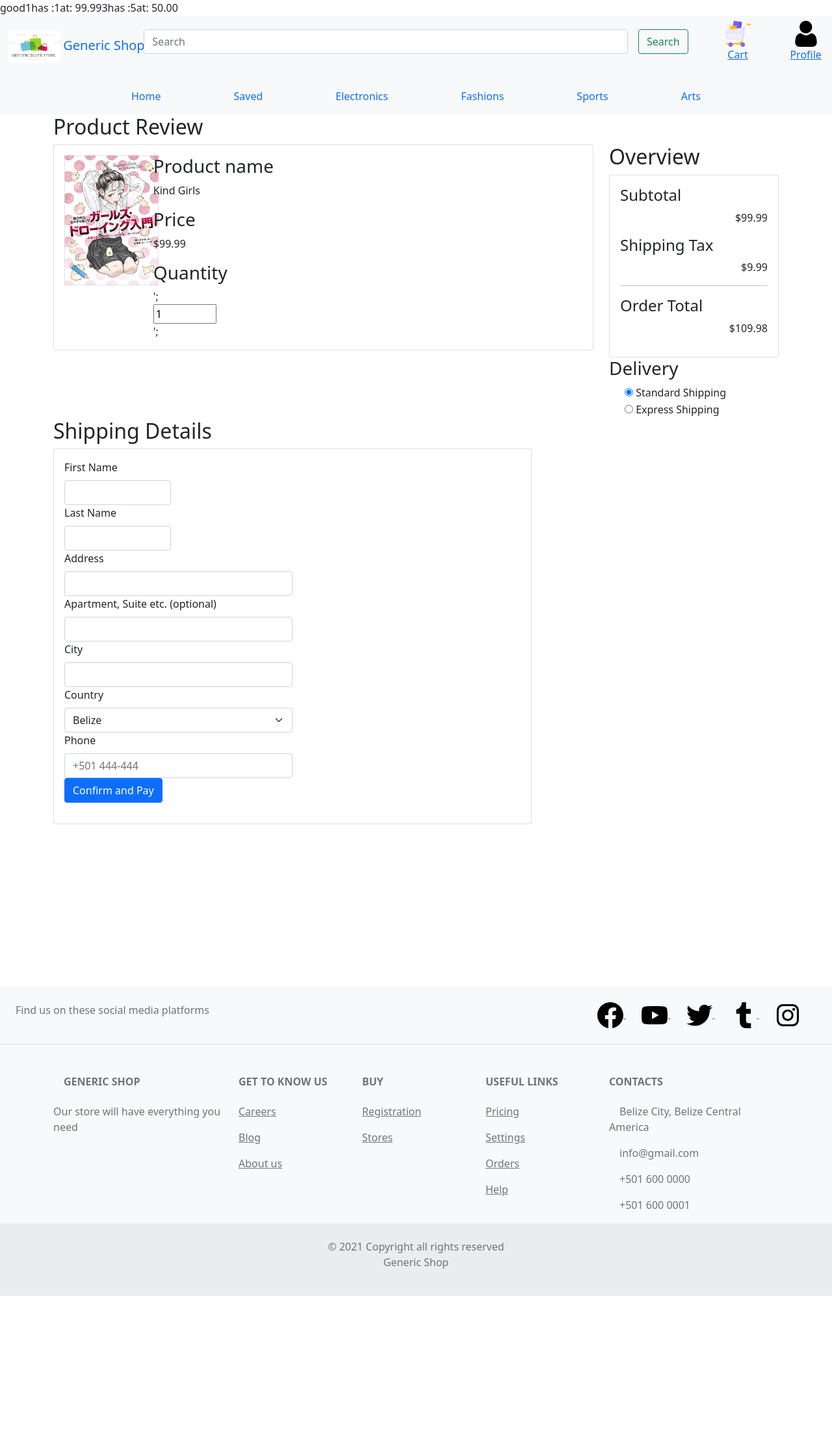
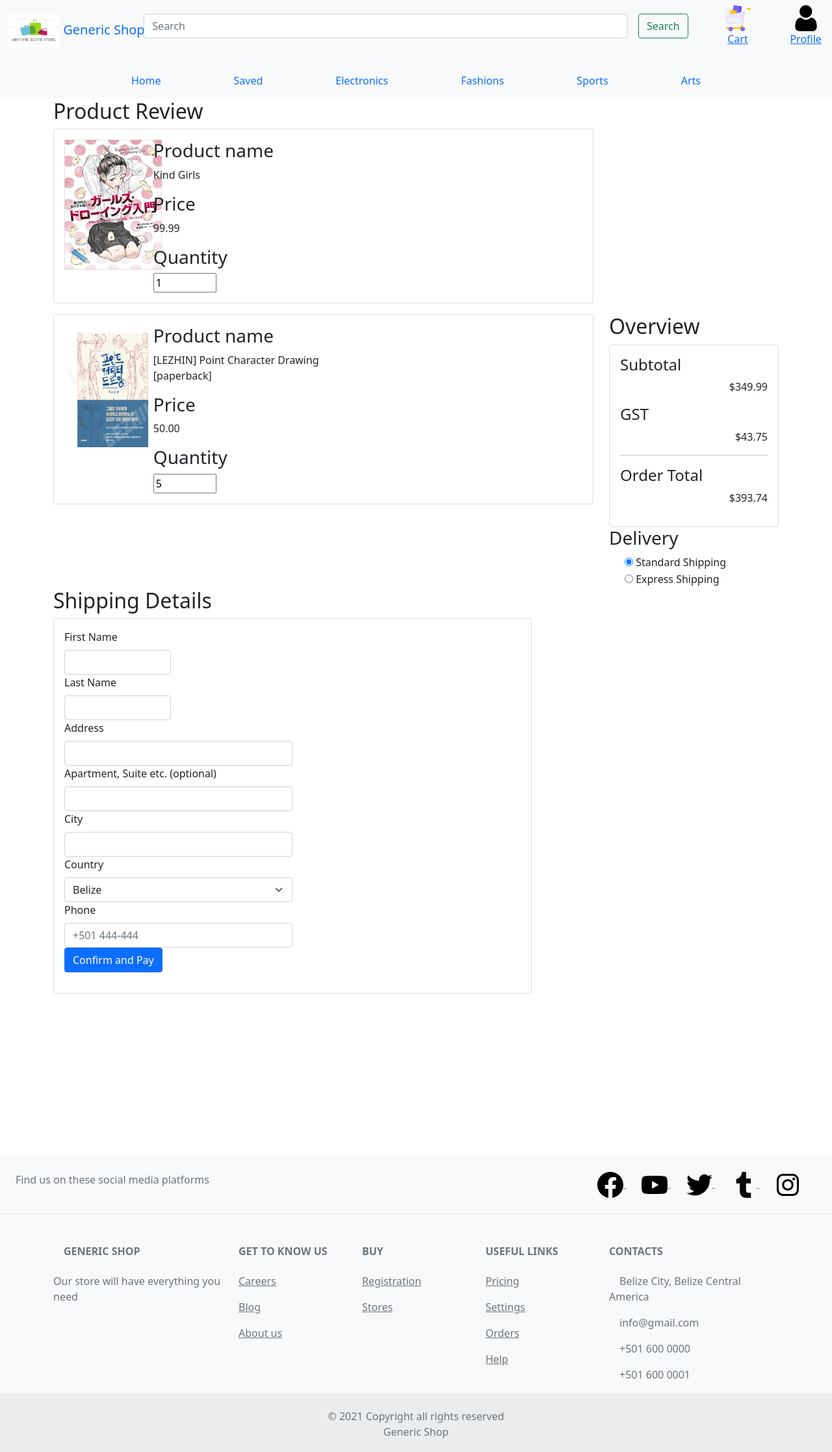
Before and after one commit to Lurothero/ShoppingCart, a PHP site: the page made by checkout page.php in a window 1280 px wide. Shown: the top 2234 px of the page at 65% size. Before the commit the page ends 1994 px from the top, so only its background shows below. Run offline with PHP 8.4, Linux system fonts and the light colour scheme; a user stored in the database is signed in; data comes from the database, SQL or seed files in the repository; both versions use the stored data as it was after the commit; some libraries are stand-ins or nearby versions.

Commit message:
Submission

```diff
--- a/Product detail.html
+++ b/Product detail.html
@@ -77,6 +77,8 @@
 
 
 
+
+
     <div class="navbar navbar-expand-lg bg-light">
         <div class="container-fluid">
 
@@ -85,7 +87,7 @@
             <div class="col-2">
 
 
-                <a href="#" class="navbar-brand">
+                <a href="product description.php" class="navbar-brand">
                     <img src="assets/logo.png" alt="logo" id="logo">
                     Generic Shop
                 </a>
--- a/SCRIPT TEST/ecomDB.php
+++ b/SCRIPT TEST/ecomDB.php
@@ -2,7 +2,7 @@
 
 $servername = "localhost";
 $user = "ReneAllen";#
-$pass = "AzO]dobWf6Ynw.kQ";#Please connect to your own Database!
+$pass = "";#Please connect to your own Database!
 $dbname = "ecoms";
 
 $connect = mysqli_connect($servername,$user,$pass,$dbname);
--- a/checkout page.php
+++ b/checkout page.php
@@ -9,7 +9,7 @@ $user = $_SESSION["username"];
 
 $tablename = $user . "table";//SPACE MUST BE KEPT
 
-
+$tally = 0;
 
  $sql = "SELECT $tablename.itemID, SUM($tablename.quantity), product_detail.item_price FROM `$tablename`,`product_detail` WHERE product_detail.item_id = $tablename.itemID
  GROUP BY $tablename.itemID";
@@ -19,15 +19,22 @@ $result = mysqli_query($connect, $sql);
 
 if (mysqli_num_rows($result)>0) {
 
-echo "good";
+
 
 
 
 while ($row = mysqli_fetch_assoc($result)) {
 
-    echo $row["itemID"]. "has :". $row["SUM($tablename.quantity)"]. "at: ". $row["item_price"];
+   # echo $row["itemID"]. "has :". $row["SUM($tablename.quantity)"]. "at: ". $row["item_price"];
+    $temp= 0;
 
+
+    $temp = $temp + ($row["SUM($tablename.quantity)"]*$row["item_price"]);
+
+    $tally = $tally + $temp;
 }
+
+
 
 }else{
 
@@ -35,8 +42,17 @@ while ($row = mysqli_fetch_assoc($result)) {
     echo "No results";
 }
 ?>
+<script>
 
-<script>
+// Create our number formatter.
+var formatter = new Intl.NumberFormat('en-US', {
+  style: 'currency',
+  currency: 'USD',
+
+});
+
+
+
 
 function calcPrice(unitPrice,quantity){
 
@@ -48,9 +64,9 @@ return price;
 
 function calcGST(price){
 
-var GST = price * 1.125;
+var GST = price * 0.125;
 
-return GST;
+return GST.toFixed(2);
 
 
 }
@@ -67,6 +83,9 @@ return finalPrice;
 
 
 </script>
+
+
+
 
 
 
@@ -132,7 +151,7 @@ return finalPrice;
 
 
         height: 200px;
-        width: auto;
+        width: 150px;
     }
 
 
@@ -177,7 +196,7 @@ return finalPrice;
             <div class="col-2">
 
 
-                <a href="#" class="navbar-brand">
+                <a href="product description.php" class="navbar-brand">
                     <img src="assets/logo.png" alt="logo" id="logo">
                     Generic Shop
                 </a>
@@ -200,13 +219,11 @@ return finalPrice;
 
             <div class="col-1 ps-5 text-center">
 
-
-                <a href="#">
+            <a href="checkout page.php">
                     <img src="assets/shopping-cart.png" alt="cart" id="toCart">
                     <p>Cart</p>
 
                 </a>
-
 
             </div>
 
@@ -284,8 +301,8 @@ SIDEBAR STARTS
 
     <div id="mySidenav" class="sidenav bg-dark">
         <a href="javascript:void(0)" class="closebtn" onclick="closeNav()">&times;</a>
-        <a href="#">About</a>
-        <a href="#">Services</a>
+        <a href="login.php">Sign In</a>
+        <a href="logout.php">Sign Out</a>
         <a href="#">Clients</a>
         <a href="#">Contact</a>
     </div>
@@ -316,44 +333,69 @@ SIDEBAR ENDS
 
                 <h2>Product Review</h2>
 
-                <div class="col-9">
+
+ <?php
+
+ $sqlnext = "SELECT $tablename.itemID, SUM($tablename.quantity), product_detail.item_price, product_detail.item_name, product_detail.item_image FROM `$tablename`,`product_detail` WHERE product_detail.item_id = $tablename.itemID
+ GROUP BY $tablename.itemID";
+
+$result = mysqli_query($connect, $sqlnext);
 
 
-                    <div class="card mb-3">
-                        <div class="card-body">
+if (mysqli_num_rows($result)>0) {
 
-                            <div class="row pr-3">
-
-                                <div class="col-lg-2 md-4">
-                                    <img src="assets/51f6hwGlOoL.png" alt="Product" id="productThumbnail"
-                                        class="card-img-left mr-3">
-                                </div>
-
-                                <div class="col-5 ml-3">
-                                    <h3>Product name</h3>
-                                    <p>Kind Girls</p>
-
-                                    <h3>Price</h3>
-                                    <p>$99.99</p>
-
-                                    <h3>Quantity</h3>
-
-                                    <div class="col-2">
-
-                                        <label for="quantitySelect"></label>';
-                                        <input type="number" name="Quantity" id="quantitySelect" min="1" max="100" value="1" step="1">';
-
-                                    </div>
+	while ($row = mysqli_fetch_assoc($result)) {
 
 
-                                </div>
+ echo '<div class="col-9">';
+
+
+ echo '<div class="card mb-3">';
+        echo '<div class="card-body">';
+
+               echo '<div class="row pr-3">';
+
+ echo '<div class="col-lg-2 md-4">';
+echo '<img src="'.$row["item_image"].'" alt="Product" id="productThumbnail" class="card-img-left mr-3">';
+ echo '  </div>';
+
+ echo '<div class="col-5 ml-3">';
+ echo '<h3>Product name</h3>';
+ echo ' <p> '.$row["item_name"].'</p>';
+
+ echo '<h3>Price</h3>';
+ echo '<p> '.$row["item_price"].'</p>';
+
+  echo '<h3>Quantity</h3>';
+
+  echo '<div class="col-2">';
+
+  echo '<label for="quantitySelect"></label>';
+   echo '<input type="number" name="Quantity" id="quantitySelect" min="1" max="100" value="'.$row["SUM($tablename.quantity)"].'" step="1">';
+
+   echo '</div>';
+
+
+  echo '</div>';
 
 
 
-                            </div>
-                        </div>
-                    </div>
-                </div>
+   echo '</div>';
+  echo ' </div>';
+   echo '</div>';
+   echo '</div>';
+
+
+	}
+}
+ ?>
+
+
+
+
+
+
+
 
 
 
@@ -371,15 +413,22 @@ SIDEBAR ENDS
                                 <div class="col">
 
                                     <h4 style="text-align: left;">Subtotal</h4>
-                                    <p style="text-align: right;">$99.99</p>
+                                    <p style="text-align: right;" id="price"><script>document.getElementById("price").innerHTML = formatter.format(<?php echo $tally;?>) ;</script></p>
 
-                                    <h4 style="text-align: left;">Shipping Tax</h4>
-                                    <p style="text-align: right;">$9.99</p>
+
+
+
+
+                                </p>
+
+                                    <h4 style="text-align: left;">GST</h4>
+
+                                    <p style="text-align: right;" id ="GSTprice"><script>document.getElementById("GSTprice").innerHTML = formatter.format(calcGST(<?php echo $tally;?>)) ;</script></p>
 
                                     <hr class="solid">
 
                                     <h4 style="text-align: left;">Order Total</h4>
-                                    <p style="text-align: right;">$109.98</p>
+                                    <p style="text-align: right;" id ="everything"><script>document.getElementById("everything").innerHTML = formatter.format(totalPrice(parseFloat(<?php echo $tally;?>),parseFloat(calcGST(<?php echo $tally;?>)),0));</script></p>
 
 
 
@@ -434,7 +483,9 @@ SIDEBAR ENDS
                         <div class="card-body">
                             <div class="col-6">
 
-                                <form class="needs-validation" novalidate>
+                                <form action="printReceipt.php" method="post" class="needs-validation" novalidate>
+
+
                                     <div class="row">
 
                                         <div class="col-6">
--- a/product description.php
+++ b/product description.php
@@ -102,7 +102,7 @@
             <div class="col-2">
 
 
-                <a href="#" class="navbar-brand">
+                <a href="product description.php" class="navbar-brand">
                     <img src="assets/logo.png" alt="logo" id="logo">
                     Generic Shop
                 </a>
@@ -126,7 +126,7 @@
             <div class="col-1 ps-5 text-center">
 
 
-                <a href="#">
+            <a href="checkout page.php">
                     <img src="assets/shopping-cart.png" alt="cart" id="toCart">
                     <p>Cart</p>
 
--- a/sidebar.js
+++ b/sidebar.js
@@ -6,4 +6,4 @@ function openNav() {
   /* Set the width of the side navigation to 0 */
   function closeNav() {
     document.getElementById("mySidenav").style.width = "0";
-  } S
+  }
--- a/welcome.php
+++ b/welcome.php
@@ -23,7 +23,6 @@ if(!isset($_SESSION["loggedin"]) || $_SESSION["loggedin"] !== true){
     <h1 class="my-5">Hi, <b><?php echo htmlspecialchars($_SESSION["username"]); ?></b>. Welcome to our site.</h1>
     <p>
         <a href="product description.php" class="btn btn-primary">Start shopping!</a>
-
         <a href="reset-password.php" class="btn btn-warning">Reset Your Password</a>
         <a href="logout.php" class="btn btn-danger ml-3">Sign Out of Your Account</a>
     </p>
```
Also changed, not shown: DATABASE SET UP/ecoms.sql (added, +139 -0 lines), homepage signup.php (+4 -4 lines), login.php (+4 -5 lines), printReceipt.php (added, +22 -0 lines), README.md (added), 1 other file.
